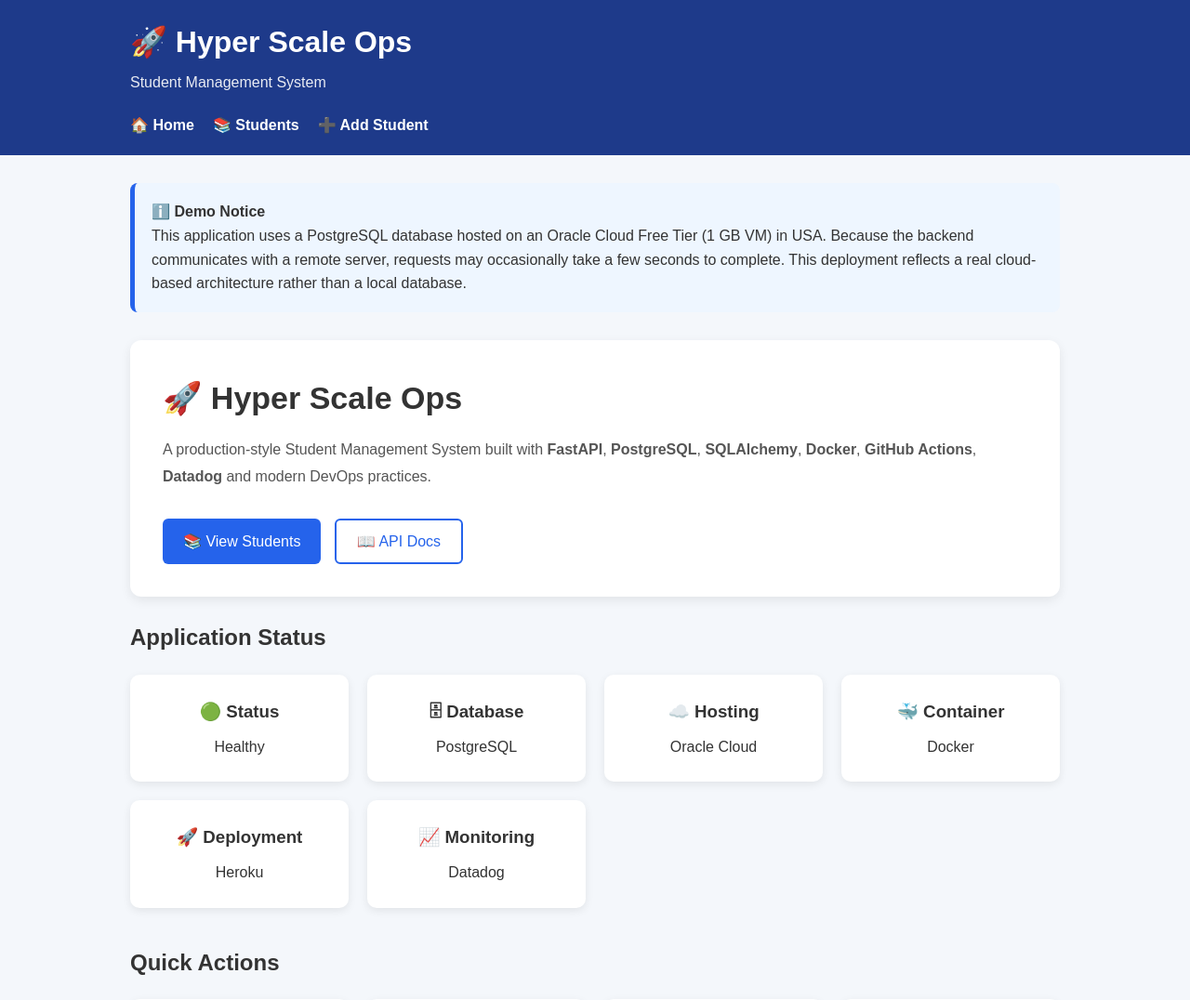
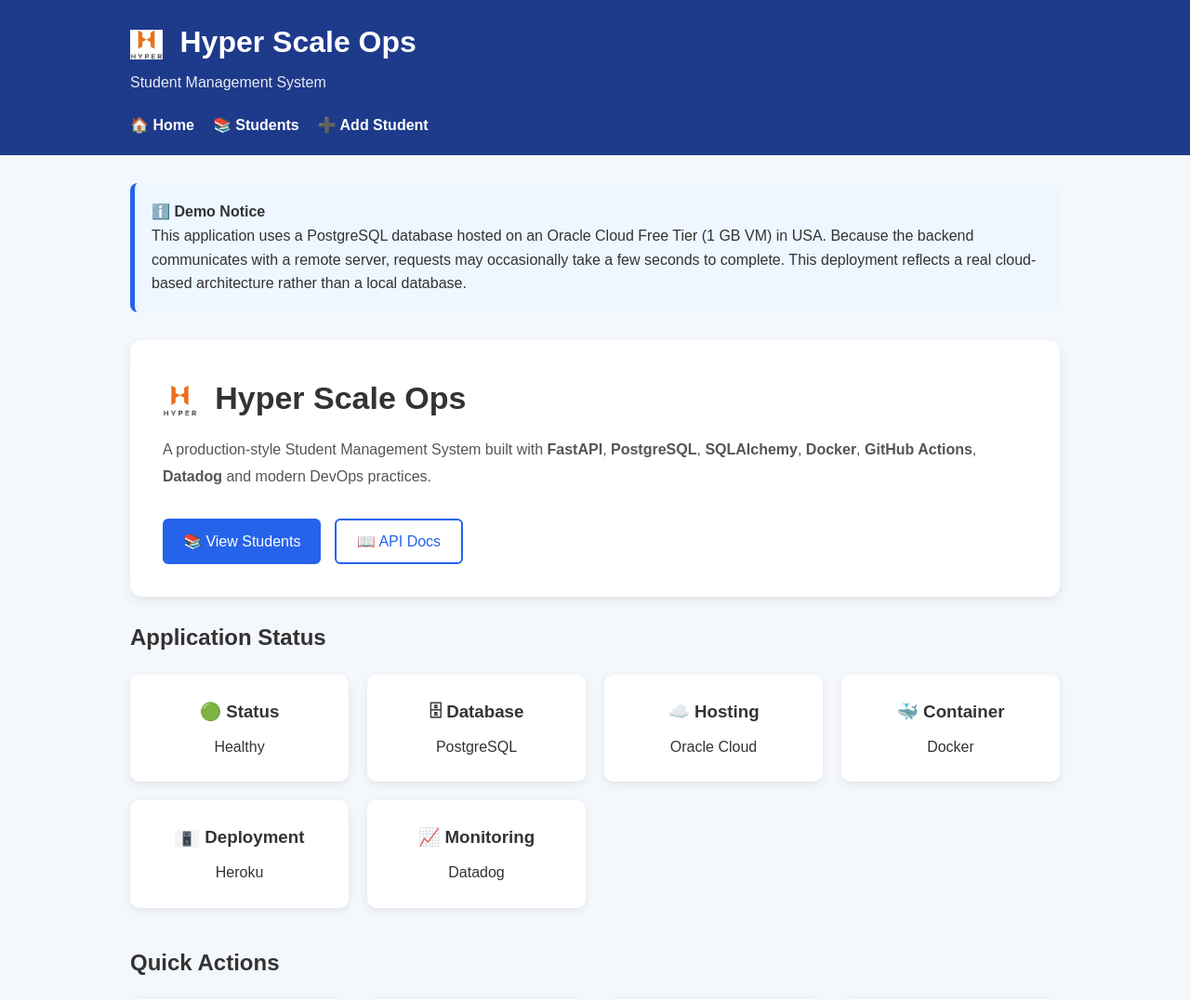
Before and after one commit to MP-30/hyper-scale-ops, a FastAPI app: page / in a window 1280 px wide. Shown: the top 1076 px of the page at 93% size. Run offline with FastAPI, Linux system fonts and the light colour scheme; parts of the project's set-up code (start-up, migrations or seed data) failed here and were passed over.

Commit message:
modified jinja

```diff
--- a/templates/base.html
+++ b/templates/base.html
@@ -9,13 +9,17 @@
     </title>
 
     <link rel="stylesheet" href="/static/css/style.css">
+    <link rel="icon" type="image/x-icon" href="/static/images/hyper_small.png">
 </head>
 
 <body>
 
 <header class="header">
     <div class="container">
-        <h1>🚀 Hyper Scale Ops</h1>
+        <h1>
+            <img src="/static/images/hyper_very.png" alt="Hyper Scale Ops Logo" style="height: 1em; vertical-align: middle; margin-right: 10px;">
+            Hyper Scale Ops
+        </h1>
         <p class="subtitle">
             Student Management System
         </p>
--- a/templates/index.html
+++ b/templates/index.html
@@ -8,7 +8,10 @@ Dashboard
 
 <section class="hero">
 
-    <h2>🚀 Hyper Scale Ops</h2>
+    <h2>
+        <img src="/static/images/hyper_very.png" alt="Hyper Scale Ops Logo" style="height: 1em; vertical-align: middle; margin-right: 10px;">
+        Hyper Scale Ops
+    </h2>
 
     <p class="hero-text">
         A production-style Student Management System built with
@@ -58,7 +61,10 @@ Dashboard
     </div>
 
     <div class="dashboard-card">
-        <h3>🚀 Deployment</h3>
+        <h3>
+            <img src="/static/images/img.png" alt="Hyper Scale Ops Logo" style="height: 1em; vertical-align: middle; margin-right: 1px;">
+            Deployment
+        </h3>
         <p>Heroku</p>
     </div>
 
```
Also changed, not shown: static/images/data.png (added), static/images/hyper_small.png (added), static/images/hyper_very.png (added), static/images/icon.png (added), static/images/img.png (added).
